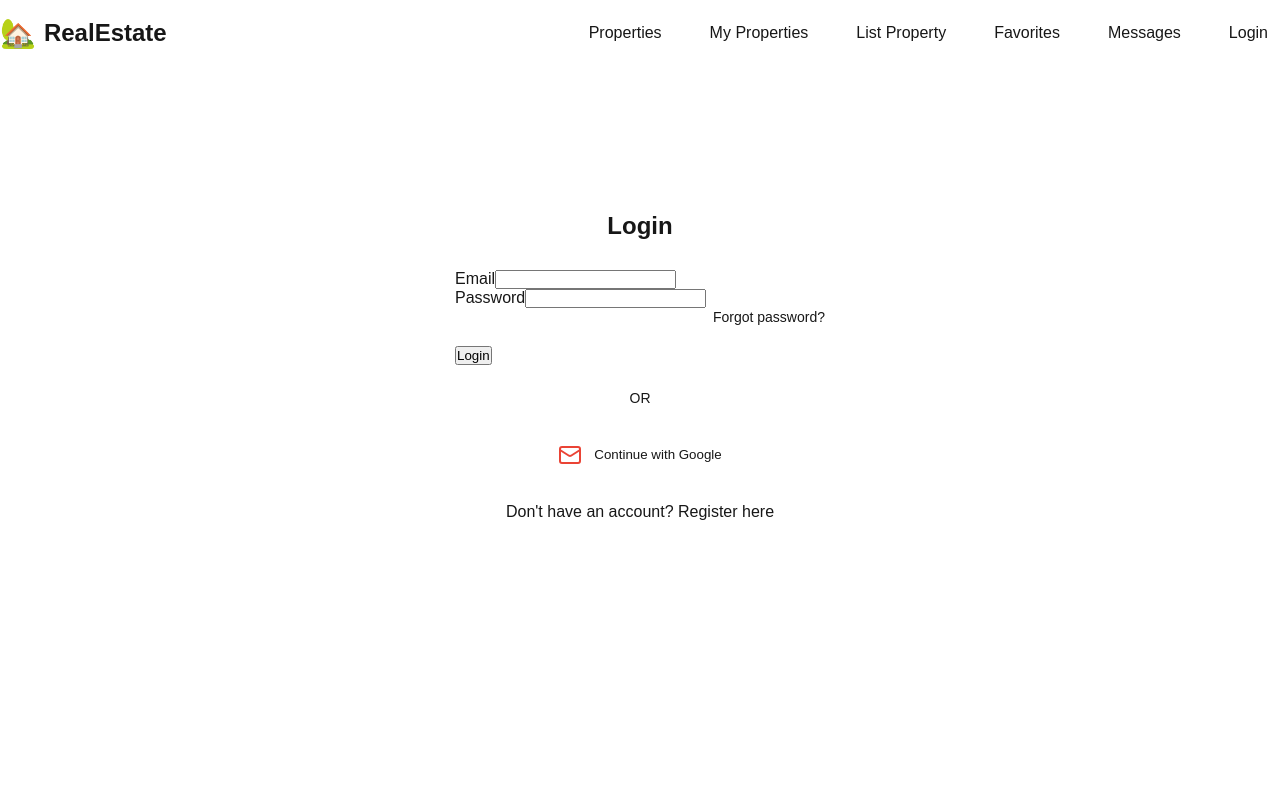
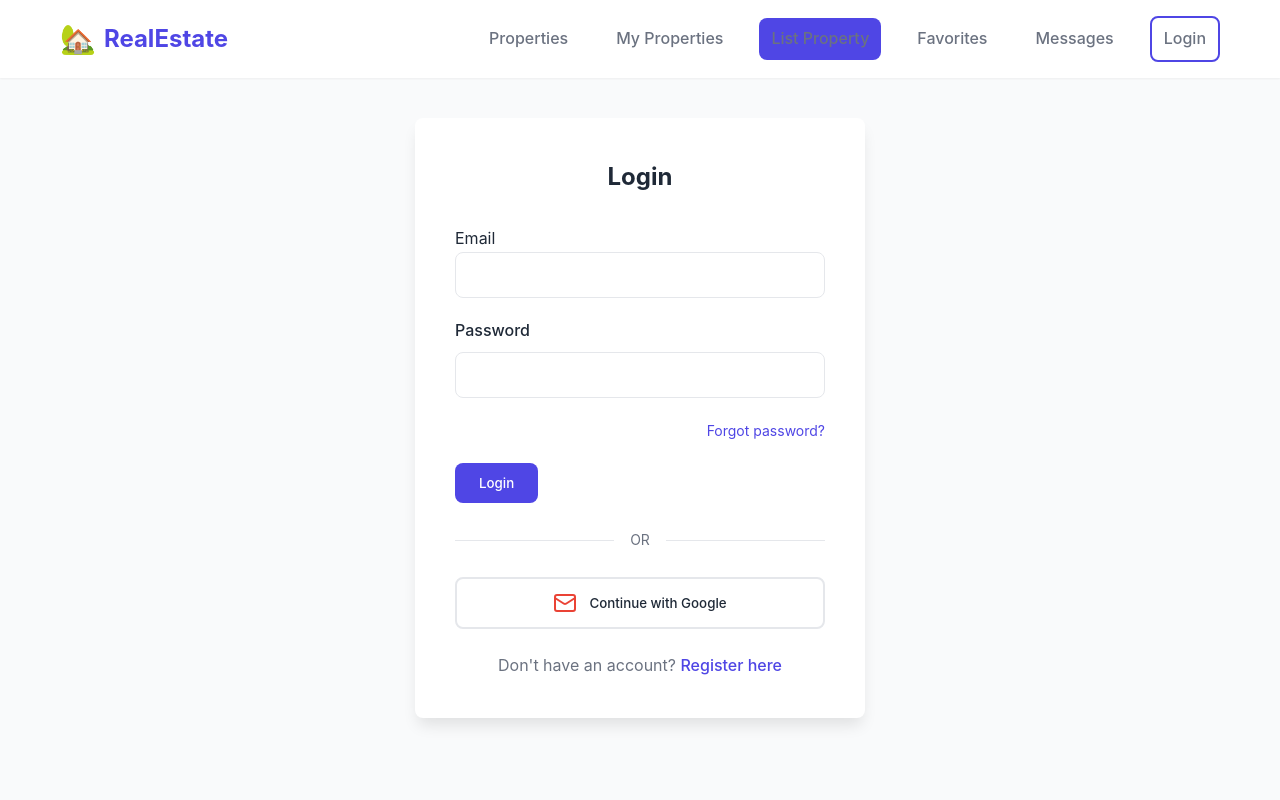
Before and after one commit to joshua-akuna/real-estate-client, a Next.js app: page /auth/login in a window 1280 px wide. Shown: the top 800 px of the page. Built offline with nearby package versions, Linux system fonts and the light colour scheme.

Commit message:
global.css updated

```diff
--- a/src/app/globals.css
+++ b/src/app/globals.css
@@ -1,33 +1,40 @@
-:root {
-  --background: #ffffff;
-  --foreground: #171717;
+* {
+  margin: 0;
+  padding: 0;
+  box-sizing: border-box;
 }
 
-@media (prefers-color-scheme: dark) {
-  :root {
-    --background: #0a0a0a;
-    --foreground: #ededed;
-  }
-}
-
-html,
-body {
-  max-width: 100vw;
-  overflow-x: hidden;
+:root {
+  --primary-color: #4f46e5;
+  --primary-dark: #4338ca;
+  --secondary-color: #06b6d4;
+  --text-primary: #1f2937;
+  --text-secondary: #6b7280;
+  --bg-light: #f9fafb;
+  --bg-white: #ffffff;
+  --border-color: #e5e7eb;
+  --error-color: #ef4444;
+  --success-color: #10b981;
+  --shadow-sm: 0 1px 2px 0 rgba(0, 0, 0, 0.05);
+  --shadow-md: 0 4px 6px -1px rgba(0, 0, 0, 0.1);
+  --shadow-lg: 0 10px 15px -3px rgba(0, 0, 0, 0.1);
+  --border-radius: 8px;
+  --transition: all 0.3s ease;
 }
 
 body {
-  color: var(--foreground);
-  background: var(--background);
-  font-family: Arial, Helvetica, sans-serif;
+  font-family:
+    -apple-system, BlinkMacSystemFont, 'Segoe UI', 'Roboto', 'Oxygen', 'Ubuntu',
+    'Cantarell', 'Fira Sans', 'Droid Sans', 'Helvetica Neue', sans-serif;
   -webkit-font-smoothing: antialiased;
   -moz-osx-font-smoothing: grayscale;
+  color: var(--text-primary);
+  background-color: var(--bg-light);
+  line-height: 1.6;
 }
 
-* {
-  box-sizing: border-box;
-  padding: 0;
-  margin: 0;
+main {
+  min-height: calc(100vh - 200px);
 }
 
 a {
@@ -35,8 +42,154 @@ a {
   text-decoration: none;
 }
 
-@media (prefers-color-scheme: dark) {
-  html {
-    color-scheme: dark;
+button {
+  cursor: pointer;
+  border: none;
+  background: none;
+  font-family: inherit;
+}
+
+input,
+textarea,
+select {
+  font-family: inherit;
+  font-size: inherit;
+}
+
+img {
+  max-width: 100%;
+  height: auto;
+}
+
+.container {
+  max-width: 1200px;
+  margin: 0 auto;
+  padding: 0 20px;
+}
+
+.btn {
+  padding: 12px 24px;
+  border-radius: var(--border-radius);
+  font-weight: 500;
+  transition: var(--transition);
+  display: inline-block;
+  text-align: center;
+}
+
+.btn-primary {
+  background-color: var(--primary-color);
+  color: white;
+}
+
+.btn-primary:hover {
+  background-color: var(--primary-dark);
+}
+
+.btn-secondary {
+  background-color: var(--secondary-color);
+  color: white;
+}
+
+.btn-outline {
+  border: 2px solid var(--primary-color);
+  color: var(--primary-color);
+  background: transparent;
+}
+
+.btn-outline:hover {
+  background-color: var(--primary-color);
+  color: white;
+}
+
+.form-group {
+  margin-bottom: 20px;
+}
+
+.form-label {
+  display: block;
+  margin-bottom: 8px;
+  font-weight: 500;
+  color: var(--text-primary);
+}
+
+.form-input,
+.form-select,
+.form-textarea {
+  width: 100%;
+  padding: 12px;
+  border: 1px solid var(--border-color);
+  border-radius: var(--border-radius);
+  font-size: 16px;
+  transition: var(--transition);
+}
+
+.form-input:focus,
+.form-select:focus,
+.form-textarea:focus {
+  outline: none;
+  border-color: var(--primary-color);
+  box-shadow: 0 0 0 3px rgba(79, 70, 229, 0.1);
+}
+
+.form-textarea {
+  min-height: 120px;
+  resize: vertical;
+}
+
+.error-message {
+  color: var(--error-color);
+  font-size: 14px;
+  margin-top: 5px;
+}
+
+.success-message {
+  color: var(--success-color);
+  font-size: 14px;
+  margin-top: 5px;
+}
+
+.card {
+  background: var(--bg-white);
+  border-radius: var(--border-radius);
+  box-shadow: var(--shadow-md);
+  padding: 20px;
+}
+
+.grid {
+  display: grid;
+  gap: 24px;
+}
+
+.grid-2 {
+  grid-template-columns: repeat(2, 1fr);
+}
+
+.grid-3 {
+  grid-template-columns: repeat(3, 1fr);
+}
+
+.grid-4 {
+  grid-template-columns: repeat(4, 1fr);
+}
+
+@media (max-width: 1024px) {
+  .grid-4 {
+    grid-template-columns: repeat(3, 1fr);
   }
 }
+
+@media (max-width: 768px) {
+  .grid-2,
+  .grid-3,
+  .grid-4 {
+    grid-template-columns: repeat(2, 1fr);
+  }
+}
+
+@media (max-width: 480px) {
+  .grid-2,
+  .grid-3,
+  .grid-4 {
+    grid-template-columns: 1fr;
+  }
+}
```
